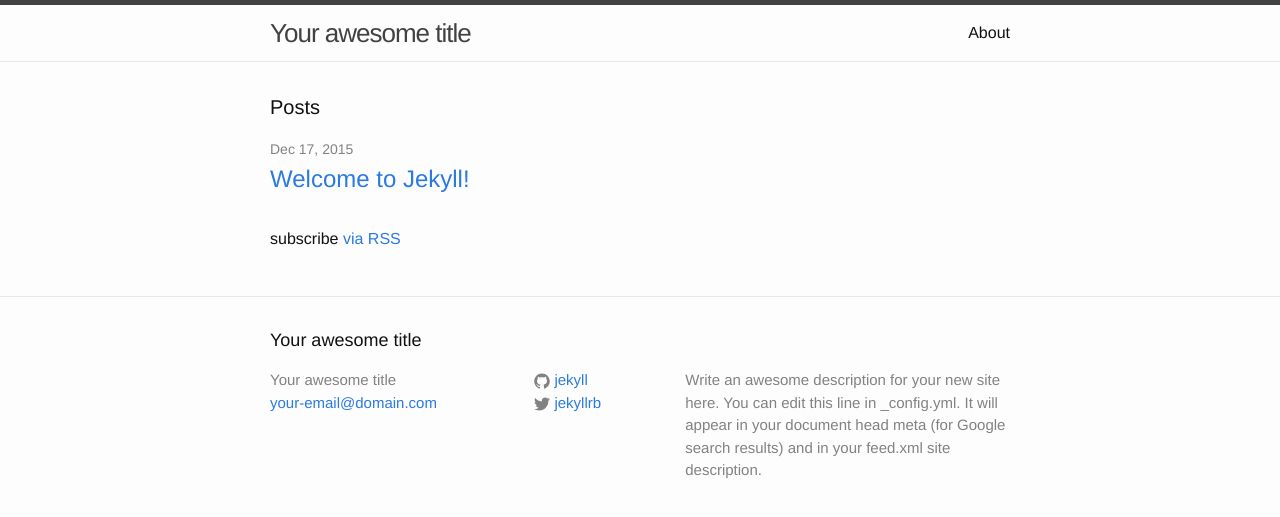
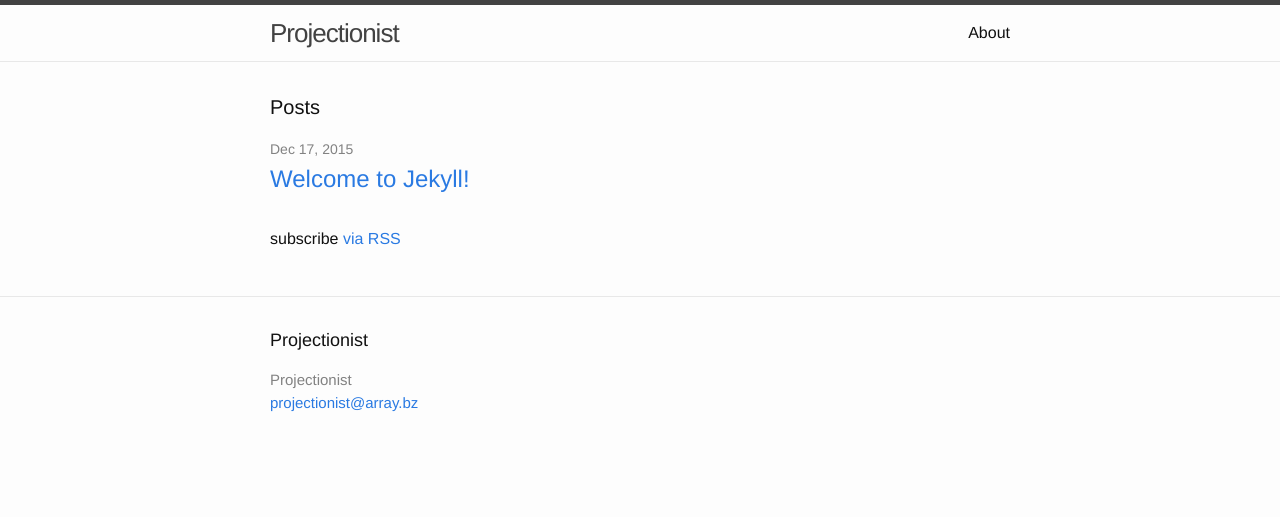
Before and after one commit to projectionist/projectionist.github.io, a Jekyll site: the page built from index.html, in a window 1280 px wide. Shown: the top 517 px of the page. Built offline with Jekyll 4.4.1, drawn with Linux system fonts in a browser that asks for light colours.

Commit message:
apply site configuration

```diff
--- a/_config.yml
+++ b/_config.yml
@@ -6,16 +6,9 @@
 # 'jekyll serve'. If you change this file, please restart the server process.
 
 # Site settings
-title: Your awesome title
-email: your-email@domain.com
-description: > # this means to ignore newlines until "baseurl:"
-  Write an awesome description for your new site here. You can edit this
-  line in _config.yml. It will appear in your document head meta (for
-  Google search results) and in your feed.xml site description.
-baseurl: "" # the subpath of your site, e.g. /blog
-url: "http://yourdomain.com" # the base hostname & protocol for your site
-twitter_username: jekyllrb
-github_username:  jekyll
+title: Projectionist
+email: projectionist@array.bz
+url: "http://projectionist.array.bz" # the base hostname & protocol for your site
 
 # Build settings
 markdown: kramdown
```
